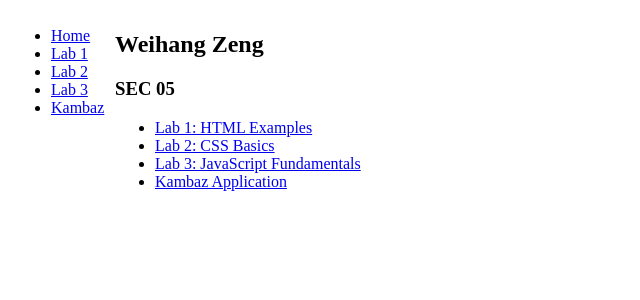
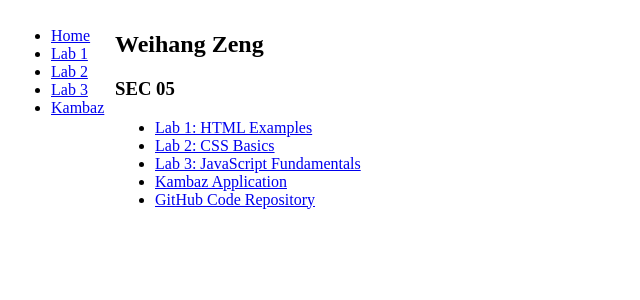
Before and after one commit to weihang-z/CS610-Kambaz-A1, a Next.js app: page /Labs/Lab1 in a window 1280 px wide. Shown: the top 300 px of the page, without its empty margins (0-640 px from the left). Built offline with nearby package versions, Linux system fonts and the light colour scheme.

Commit message:
add github repository link

```diff
--- a/app/Labs/Lab1/page.tsx
+++ b/app/Labs/Lab1/page.tsx
@@ -26,6 +26,11 @@ export default function Lab1() {
             Kambaz Application
           </Link>
         </li>
+        <li>
+          <Link href="https://github.com/weihang-z/CS610-Kambaz-A1" id="github">
+            GitHub Code Repository
+          </Link>
+        </li>
       </ul>
     </div>
   );
```
